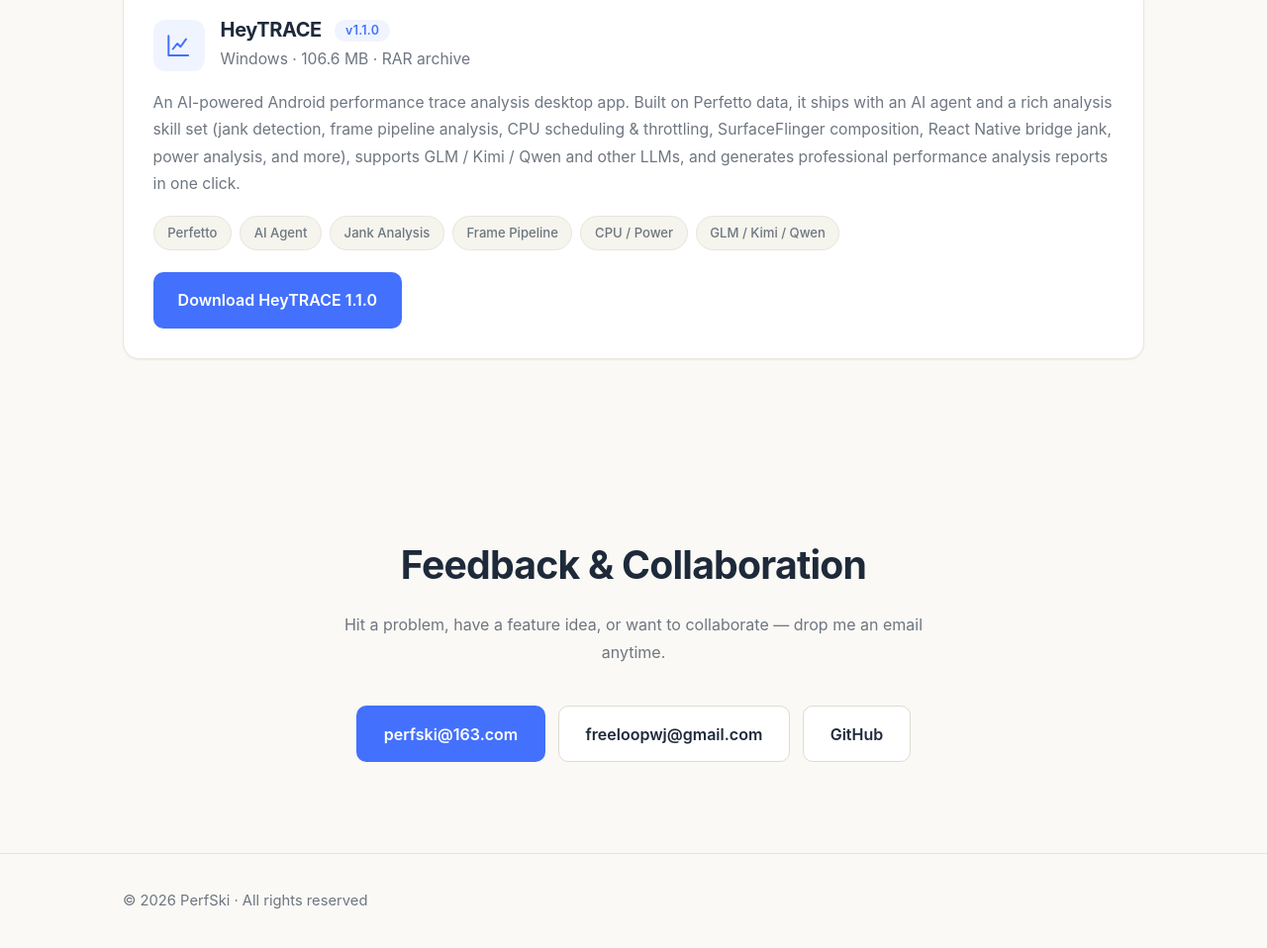
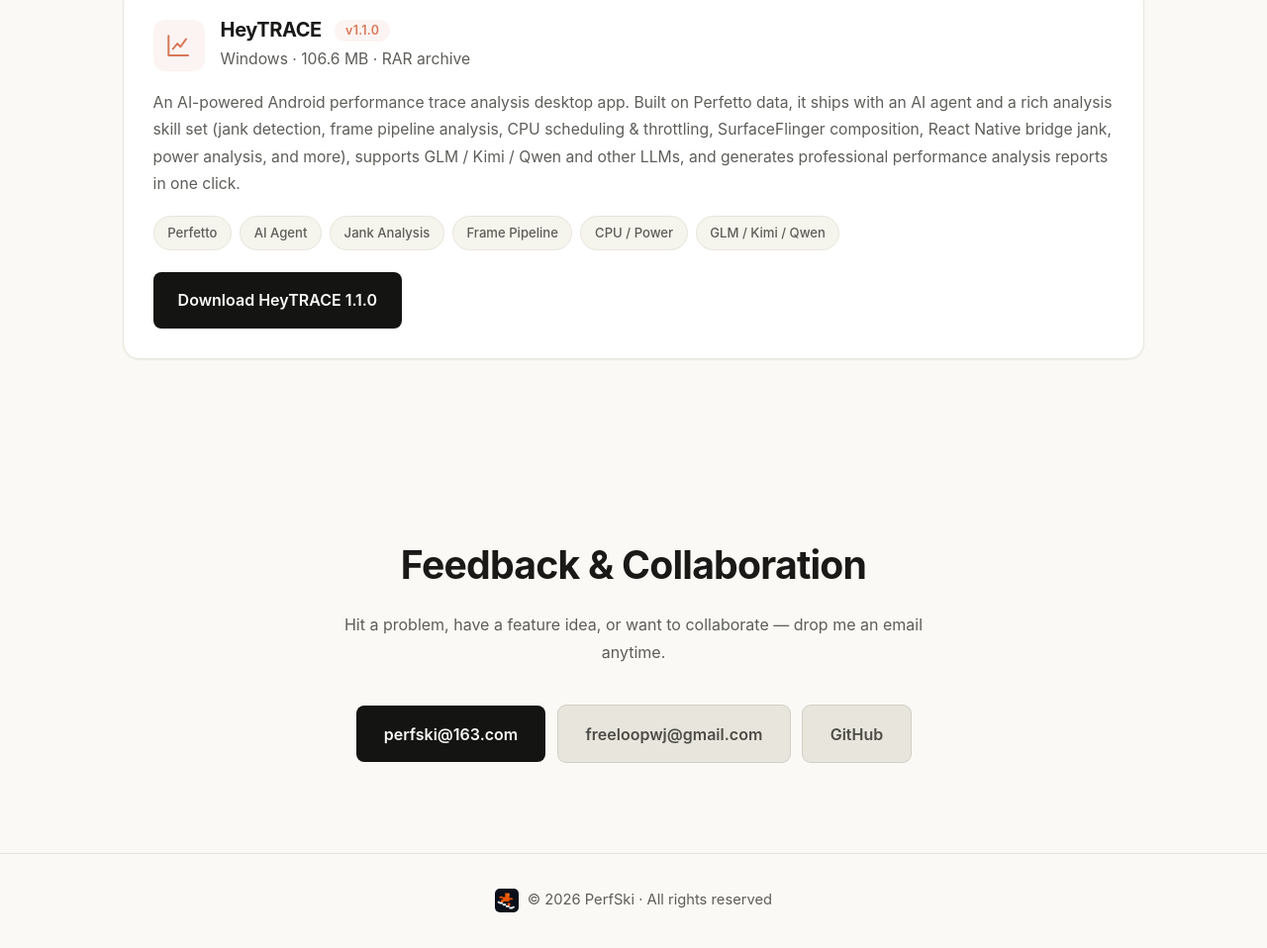
Before and after one commit to perfski/perfski.github.io, a plain HTML site: page index.html in a window 1280 px wide. Shown: the part 969-1927 px from the top of the page at 99% size. Drawn offline with Linux system fonts and the light colour scheme.

Commit message:
Update brand title, footer layout and claude.com-aligned color palette

```diff
--- a/css/style.css
+++ b/css/style.css
@@ -1,6 +1,6 @@
 /* ============================================================
    PerfSki — 工具下载站
-   简约专业风格：暖米色底（参考 claude.com）/ 深色文字 / 品牌蓝强调 / 细边框卡片
+   简约专业风格：暖米色底 / 深墨色按钮 / 赤陶橙强调（配色参考 claude.com）
    深色主题为辅。无渐变、无毛玻璃、无光晕装饰。
    ============================================================ */
 
@@ -8,18 +8,22 @@
   --font-sans: -apple-system, BlinkMacSystemFont, "Segoe UI", "PingFang SC",
     "Microsoft YaHei", "Noto Sans SC", Roboto, sans-serif;
 
-  /* 浅色（默认）— 暖米色调，参考 claude.com */
+  /* 浅色（默认）— 与 claude.com 同一套灰度和强调色 */
   --bg: #faf9f5;
   --bg-alt: #f5f4ed;
   --surface: #ffffff;
   --border: #e8e6dc;
   --border-strong: #dedcd1;
-  --text: #1e2a3a;
-  --text-muted: #6e7681;
-  --accent: #4371fd;
-  --accent-hover: #2f5bea;
-  --accent-soft: rgba(67, 113, 253, 0.08);
-  --accent-glow: 0 0 8px 4px rgba(67, 113, 253, 0.2);
+  --text: #1a1918;
+  --text-muted: #5e5d59;
+  --accent: #d97757;
+  --accent-hover: #c6613f;
+  --accent-soft: rgba(217, 119, 87, 0.08);
+  --btn-primary-bg: #141413;
+  --btn-primary-fg: #faf9f5;
+  --btn-secondary-bg: #e8e6dc;
+  --btn-secondary-fg: #4d4c48;
+  --btn-secondary-border: #d1cfc5;
   --shadow-card: 0 1px 2px rgba(20, 20, 19, 0.05);
   --shadow-hover: 0 10px 28px rgba(20, 20, 19, 0.1);
   --header-bg: rgba(250, 249, 245, 0.92);
@@ -31,12 +35,16 @@
   --surface: #1f1e1d;
   --border: rgba(255, 255, 255, 0.1);
   --border-strong: rgba(255, 255, 255, 0.16);
-  --text: #e6edf3;
-  --text-muted: #93a0af;
-  --accent: #5b82ff;
-  --accent-hover: #7ba0ff;
-  --accent-soft: rgba(91, 130, 255, 0.14);
-  --accent-glow: 0 0 8px 4px rgba(91, 130, 255, 0.22);
+  --text: #faf9f5;
+  --text-muted: #9c9a92;
+  --accent: #d97757;
+  --accent-hover: #c6613f;
+  --accent-soft: rgba(217, 119, 87, 0.14);
+  --btn-primary-bg: #faf9f5;
+  --btn-primary-fg: #141413;
+  --btn-secondary-bg: #30302e;
+  --btn-secondary-fg: #faf9f5;
+  --btn-secondary-border: #3d3d3a;
   --shadow-card: 0 1px 2px rgba(0, 0, 0, 0.3);
   --shadow-hover: 0 10px 28px rgba(0, 0, 0, 0.45);
   --header-bg: rgba(20, 20, 19, 0.92);
@@ -65,7 +73,7 @@ body {
 }
 
 ::selection {
-  background: rgba(67, 113, 253, 0.18);
+  background: rgba(217, 119, 87, 0.18);
 }
 
 img,
@@ -346,35 +354,35 @@ ul {
   align-items: center;
   justify-content: center;
   padding: 0.85rem 1.65rem;
-  border-radius: 10px;
+  border-radius: 8px;
   font-size: 1rem;
   font-weight: 600;
   border: 1px solid transparent;
   cursor: pointer;
-  transition: background-color 0.18s ease, border-color 0.18s ease,
-    color 0.18s ease, box-shadow 0.18s ease;
+  transition: background-color 0.2s ease, border-color 0.2s ease,
+    color 0.2s ease, box-shadow 0.2s ease;
 }
 
 .btn-primary {
-  background: var(--accent);
-  color: #ffffff;
+  background: var(--btn-primary-bg);
+  color: var(--btn-primary-fg);
+  box-shadow: 0 0 0 0 var(--btn-primary-bg);
 }
 
 .btn-primary:hover {
-  background: var(--accent-hover);
-  color: #ffffff;
-  box-shadow: var(--accent-glow);
+  color: var(--btn-primary-fg);
+  box-shadow: 0 0 0 2px var(--btn-primary-bg);
 }
 
 .btn-secondary {
-  background: var(--surface);
-  border-color: var(--border-strong);
-  color: var(--text);
+  background: var(--btn-secondary-bg);
+  color: var(--btn-secondary-fg);
+  box-shadow: 0 0 0 0 var(--btn-secondary-bg), 0 0 0 1px var(--btn-secondary-border);
 }
 
 .btn-secondary:hover {
-  border-color: var(--accent);
-  color: var(--accent);
+  color: var(--btn-primary-bg);
+  box-shadow: 0 0 0 1px var(--btn-secondary-bg), 0 0 0 2px var(--btn-secondary-border);
 }
 
 /* ---------- 通用 Section ---------- */
@@ -539,7 +547,8 @@ ul {
   display: flex;
   flex-wrap: wrap;
   align-items: center;
-  justify-content: space-between;
+  justify-content: center;
+  text-align: center;
   gap: 0.75rem;
   color: var(--text-muted);
   font-size: 0.92rem;
@@ -547,6 +556,31 @@ ul {
 
 .footer-inner p {
   margin: 0;
+}
+
+.footer-line {
+  display: inline-flex;
+  align-items: center;
+  justify-content: center;
+  gap: 0.55rem;
+  line-height: 1.6;
+}
+
+.footer-logo {
+  display: grid;
+  place-items: center;
+  flex: none;
+  width: 1.5rem;
+  height: 1.5rem;
+  background: #0b0f19;
+  border-radius: 5px;
+  overflow: hidden;
+}
+
+.footer-logo img {
+  display: block;
+  width: 1.25rem;
+  height: 1.25rem;
 }
 
 /* ---------- 滚动出现动画（仅在 JS 可用时隐藏初始状态） ---------- */
--- a/index.html
+++ b/index.html
@@ -3,17 +3,17 @@
 <head>
   <meta charset="UTF-8">
   <meta name="viewport" content="width=device-width, initial-scale=1.0">
-  <title data-i18n="meta.title">PerfSki — 工具下载</title>
+  <title data-i18n="meta.title">HeyTRACE — 工具下载</title>
   <meta name="description" data-i18n-content="meta.description"
         content="PerfSki 工具下载中心：HeyTRACE 等自研工具与应用，免费下载。">
   <meta property="og:type" content="website">
-  <meta property="og:title" data-i18n-content="meta.title" content="PerfSki — 工具下载">
+  <meta property="og:title" data-i18n-content="meta.title" content="HeyTRACE — 工具下载">
   <meta property="og:description" data-i18n-content="meta.description"
         content="PerfSki 工具下载中心：HeyTRACE 等自研工具与应用，免费下载。">
   <meta name="theme-color" content="#faf9f5">
   <link rel="icon" type="image/png" href="assets/favicon.png">
   <script>document.documentElement.classList.add("js");</script>
-  <link rel="stylesheet" href="css/style.css?v=6">
+  <link rel="stylesheet" href="css/style.css?v=8">
 </head>
 <body>
 
@@ -145,14 +145,17 @@
   <!-- ============ 页脚 ============ -->
   <footer class="site-footer">
     <div class="container footer-inner">
-      <p>
-        © <span id="year">2026</span> PerfSki ·
-        <span data-i18n="footer.rights">保留所有权利</span>
+      <p class="footer-line">
+        <span class="footer-logo" aria-hidden="true">
+          <img src="assets/logo.png" alt="" width="20" height="20">
+        </span>
+        <span class="footer-copy">© <span id="year">2026</span> PerfSki ·
+          <span data-i18n="footer.rights">保留所有权利</span></span>
       </p>
     </div>
   </footer>
 
-  <script src="js/translations.js?v=6"></script>
-  <script src="js/main.js?v=6"></script>
+  <script src="js/translations.js?v=7"></script>
+  <script src="js/main.js?v=7"></script>
 </body>
 </html>
--- a/js/translations.js
+++ b/js/translations.js
@@ -8,7 +8,7 @@
 window.I18N = {
   en: {
     /* meta */
-    "meta.title": "PerfSki — Tool Download",
+    "meta.title": "HeyTRACE — Tool Download",
     "meta.description":
       "PerfSki tool download center: HeyTRACE and other self-developed tools & apps. Free download.",
 
```
Also changed, not shown: 404.html (+7 -7 lines).
